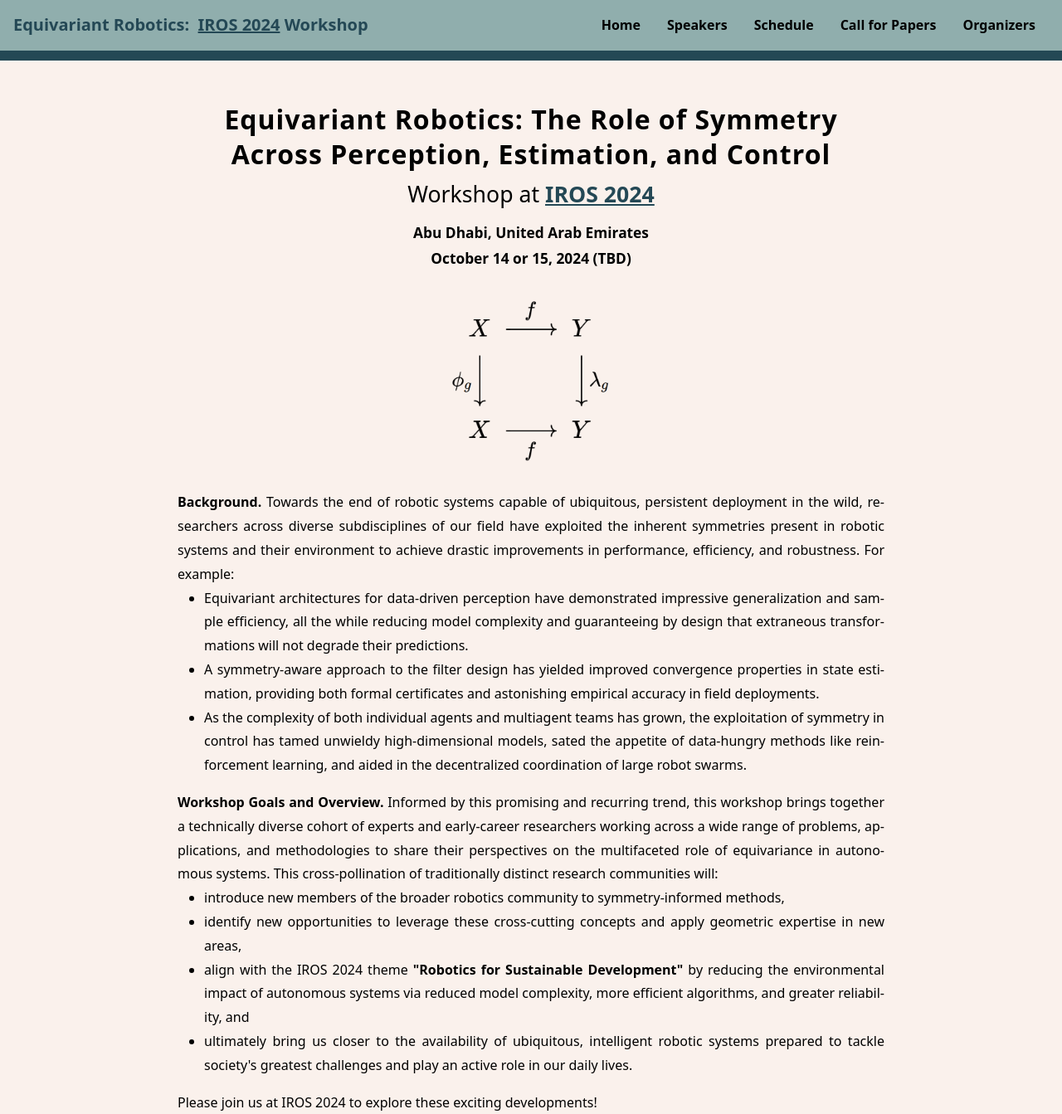
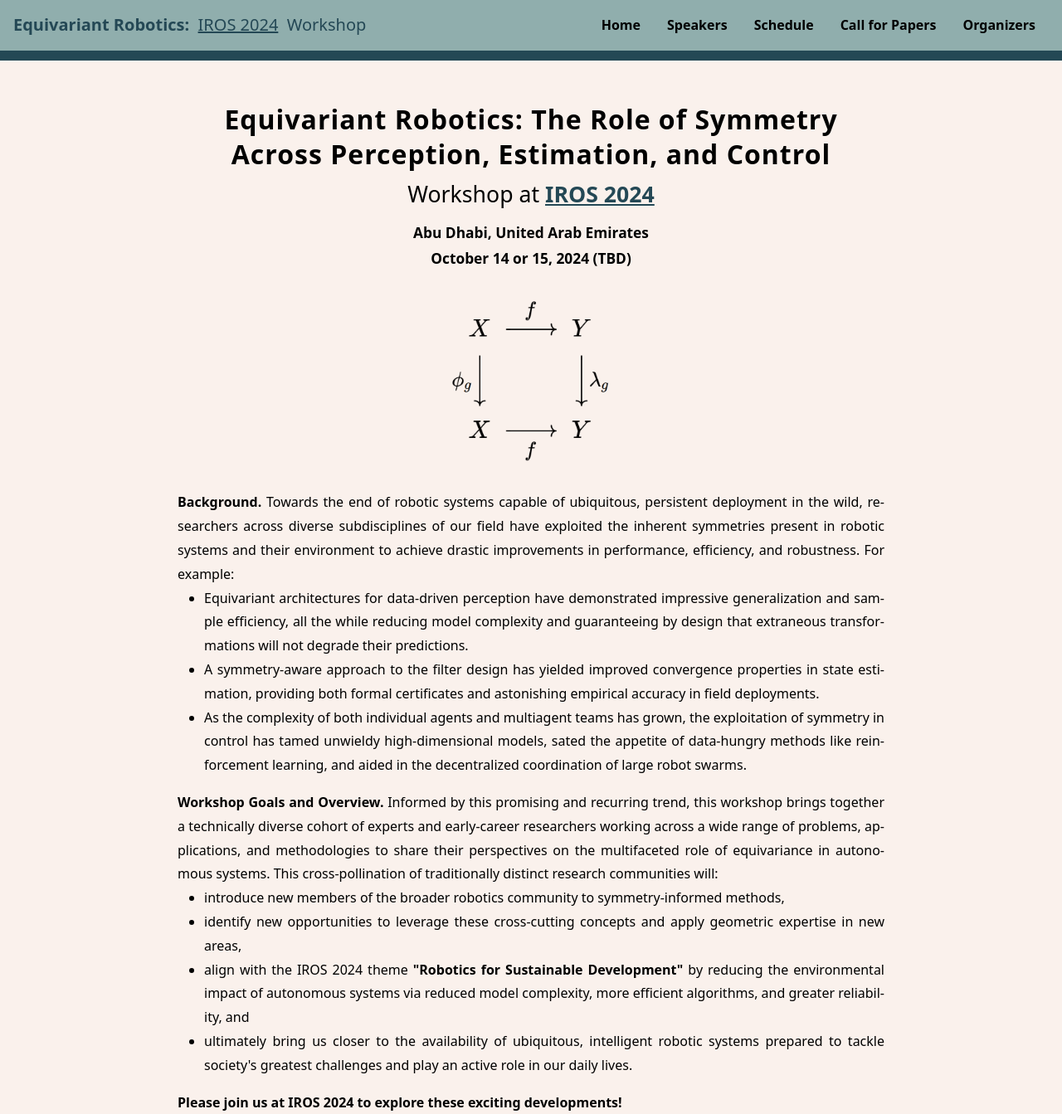
Before and after one commit to equirob2024/equirob2024.github.io, a plain HTML site: page index.html in a window 1280 px wide. Shown: the top 1343 px of the page at 83% size. Drawn offline with nearby package versions, Linux system fonts and the light colour scheme.

Commit message:
minor formatting changes

```diff
--- a/index.html
+++ b/index.html
@@ -26,8 +26,9 @@
   <div id="navbar-top">
     <nav class="navbar navbar-light px-3">
       <p class="nav navbar-brand" style="color:#244855;">
-        Equivariant Robotics: &nbsp;<a href="https://iros2024-abudhabi.org/"><b>IROS
-            2024</b></a> &nbsp;Workshop</p>
+        Equivariant Robotics: &nbsp;<span style="font-weight: 400;"><a href="https://iros2024-abudhabi.org/"><b style="font-weight: 400;">IROS
+            2024</b></a> &nbsp;Workshop</span>
+          </p>
       <ul class="nav nav-pills">
         <li class="nav-item">
           <a class="nav-link" href="index.html#home_datum">Home</a>
@@ -121,7 +122,7 @@
                     </li>
                   </ul>
 
-                  Please join us at IROS 2024 to explore these exciting developments!
+                  <strong>Please join us at IROS 2024 to explore these exciting developments! </strong>
 
                 <!-- <p>
                   <strong>Robotics for Sustainable Development.</strong>
```
